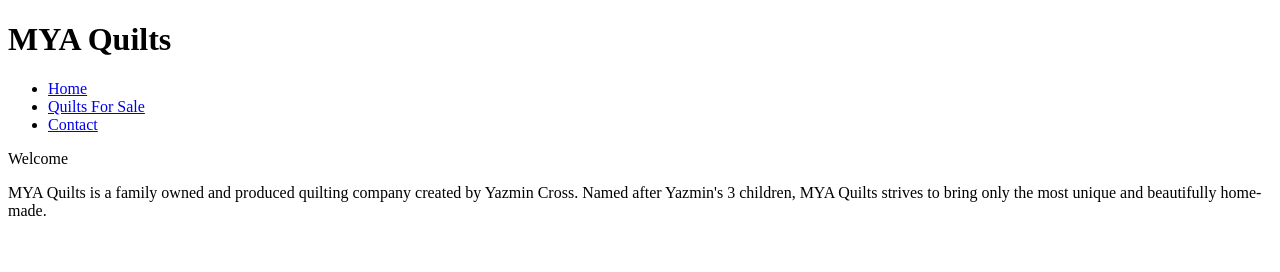
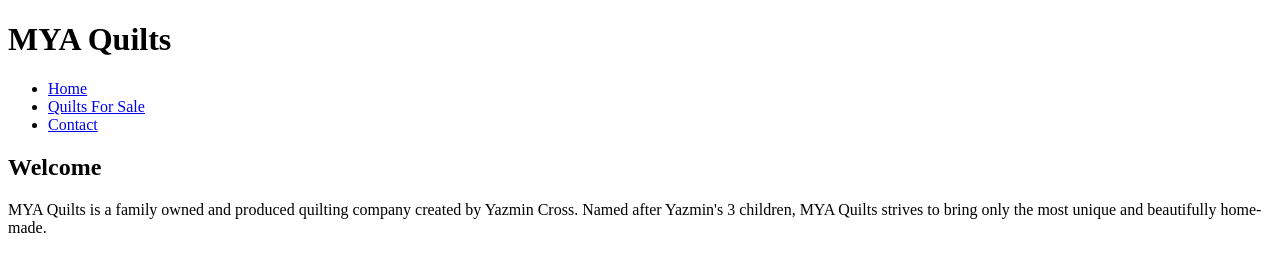
Before and after one commit to YsabelMC/QuiltingStore, a plain HTML site: page index.html in a window 1280 px wide. Drawn offline with Linux system fonts and the light colour scheme.

Commit message:
Update index.html

```diff
--- a/index.html
+++ b/index.html
@@ -15,7 +15,7 @@
     </ul>
   </nav>
 </header>
-  </h2>Welcome</h2>
+  <h2>Welcome</h2>
   <p>MYA Quilts is a family owned and produced quilting company created by Yazmin Cross.
   Named after Yazmin's 3 children, MYA Quilts strives to bring only the most unique and beautifully home-made.</p>
   </body>
```
